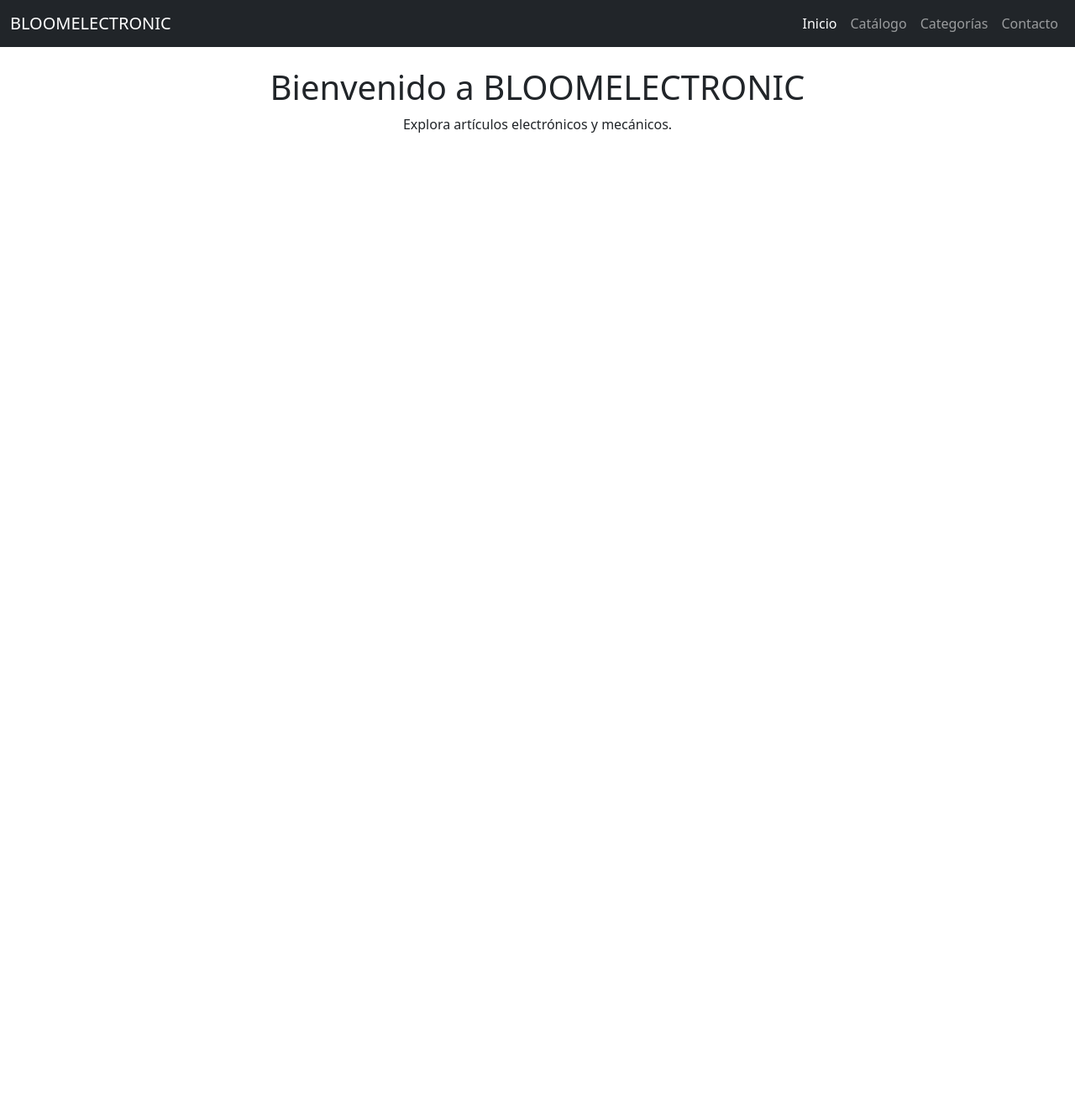
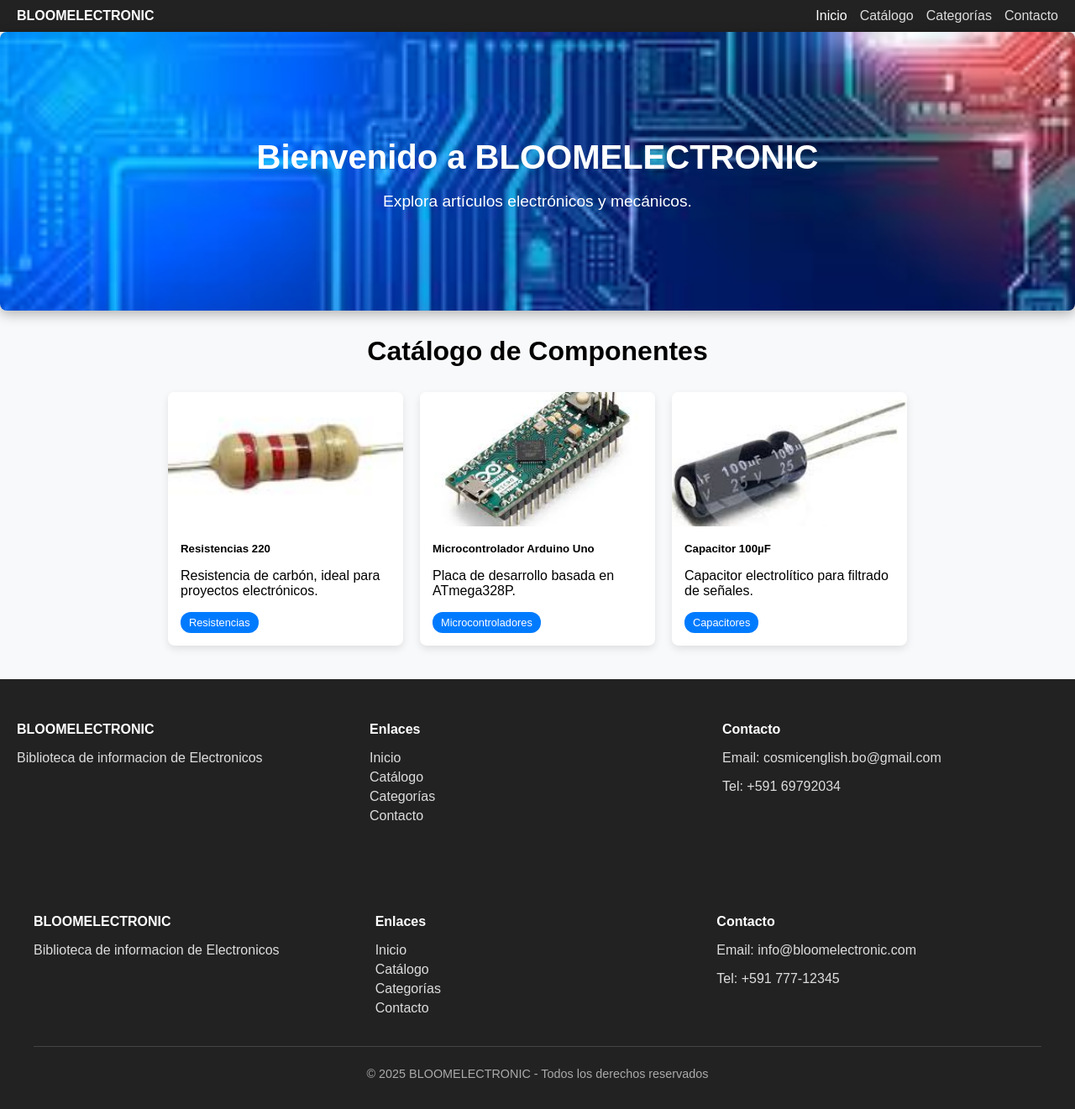
Before and after one commit to JorgeAngelCoresAndrade/mi-portafolio, a plain HTML site: page inicio.html in a window 1280 px wide. Shown: the whole page at 84% size. Before the commit the page ends 800 px from the top, so only its background shows below. Drawn offline with nearby package versions, Linux system fonts and the light colour scheme.

Commit message:
cambios hechos anteriormente en css

```diff
--- /dev/null
+++ b/css/estilo.css
@@ -0,0 +1,200 @@
+
+body {
+  margin: 0;
+  font-family: Arial, sans-serif;
+  background-color: #f8f9fa;
+}
+
+.navbar {
+  display: flex;
+  justify-content: space-between;
+  align-items: center;
+  background: #222;
+  padding: 10px 20px;
+}
+
+.navbar-brand {
+  color: #fff;
+  font-weight: bold;
+}
+
+.navbar-menu {
+  list-style: none;
+  display: flex;
+  gap: 15px;
+  margin: 0;
+  padding: 0;
+}
+
+.navbar-menu li a {
+  color: #ddd;
+  text-decoration: none;
+  transition: color 0.3s;
+}
+
+.navbar-menu li a:hover,
+.navbar-menu li a.active {
+  color: #fff;
+}
+
+.hamburger {
+  display: none;
+  font-size: 24px;
+  background: none;
+  border: none;
+  color: #fff;
+  cursor: pointer;
+}
+
+@media (max-width: 768px) {
+  .navbar-menu {
+    display: none;
+    flex-direction: column;
+    background: #333;
+    position: absolute;
+    top: 60px;
+    right: 0;
+    width: 200px;
+    padding: 10px;
+  }
+
+  .navbar-menu.show {
+    display: flex;
+  }
+
+  .hamburger {
+    display: block;
+  }
+}
+
+.container {
+  max-width: 1200px;
+  margin: 30px auto;
+  padding: 0 20px;
+}
+
+.title {
+  text-align: center;
+  margin-bottom: 30px;
+}
+
+.cards {
+  display: flex;
+  gap: 20px;
+  flex-wrap: wrap;
+  justify-content: center;
+}
+
+.card {
+  background: #fff;
+  border-radius: 8px;
+  overflow: hidden;
+  width: 280px;
+  box-shadow: 0 4px 10px rgba(0,0,0,0.1);
+  transition: transform 0.3s ease, box-shadow 0.3s ease;
+  cursor: pointer;
+}
+
+.card:hover {
+  transform: scale(1.05);
+  box-shadow: 0 8px 20px rgba(0,0,0,0.2);
+}
+
+.card img {
+  width: 100%;
+  height: 160px;
+  object-fit: cover;
+}
+
+.card-body {
+  padding: 15px;
+}
+
+.card-body h5 {
+  margin: 0 0 10px;
+}
+
+.badge {
+  display: inline-block;
+  background: #007bff;
+  color: #fff;
+  padding: 5px 10px;
+  border-radius: 12px;
+  font-size: 0.8rem;
+}
+
+
+
+
+
+.footer {
+  background: #222;
+  color: #ddd;
+  padding: 30px 20px 10px;
+  margin-top: 40px;
+}
+
+.footer-container {
+  display: flex;
+  flex-wrap: wrap;
+  justify-content: space-between;
+  gap: 20px;
+}
+
+.footer-section {
+  flex: 1;
+  min-width: 200px;
+}
+
+.footer-section h4 {
+  color: #fff;
+  margin-bottom: 10px;
+}
+
+.footer-section ul {
+  list-style: none;
+  padding: 0;
+}
+
+.footer-section ul li {
+  margin-bottom: 5px;
+}
+
+.footer-section ul li a {
+  color: #ddd;
+  text-decoration: none;
+  transition: color 0.3s;
+}
+
+.footer-section ul li a:hover {
+  color: #fff;
+}
+
+.footer-bottom {
+  text-align: center;
+  border-top: 1px solid #444;
+  margin-top: 20px;
+  padding-top: 10px;
+  font-size: 0.9rem;
+  color: #aaa;
+}
+
+
+.fondo {
+  background-image:url(../img/fondo.jpg);
+  background-size: cover;
+  color: #fff;
+  text-align: center;
+  padding: 100px 20px;
+  border-radius: 8px;
+  box-shadow: 0 4px 15px rgba(0,0,0,0.3);
+}
+
+.fondo h1 {
+  font-size: 2.5rem;
+  margin-bottom: 15px;
+}
+
+.fondo p {
+  font-size: 1.2rem;
+}
--- a/inicio.html
+++ b/inicio.html
@@ -2,44 +2,137 @@
 <html lang="es">
 <head>
   <meta charset="UTF-8">
-  <title>Componentes</title>
-  <link href="https://cdn.jsdelivr.net/npm/bootstrap@5.3.2/dist/css/bootstrap.min.css" rel="stylesheet">
+  <title>Catálogo de Componentes</title>
+  <link rel="stylesheet" href="css/estilo.css">
 </head>
 <body>
-<!--BARRA DE REDIRECIONAMIENTO-->
-<nav class="navbar navbar-expand-lg navbar-dark bg-dark">
-  <div class="container-fluid">
 
-    <a class="navbar-brand" href="#">BLOOMELECTRONIC</a>
+<nav class="navbar">
+  <div class="navbar-brand">BLOOMELECTRONIC</div>
 
-    <button class="navbar-toggler" type="button" data-bs-toggle="collapse" data-bs-target="#menuPrincipal">
-      <span class="navbar-toggler-icon"></span>
-    </button>
+  <button class="hamburger" id="hamburger">&#9776;</button>
 
-    <div class="collapse navbar-collapse" id="menuPrincipal">
-      <ul class="navbar-nav ms-auto">
-        <li class="nav-item">
-          <a class="nav-link active" href="inicio.html">Inicio</a>
-        </li>
-        <li class="nav-item">
-          <a class="nav-link" href="catalogo.html">Catálogo</a>
-        </li>
-        <li class="nav-item">
-          <a class="nav-link" href="componentes.html">Categorías</a>
-        </li>
-        <li class="nav-item">
-          <a class="nav-link" href="contacto.html">Contacto</a>
-        </li>
+  <ul class="navbar-menu">
+    <li><a href="inicio.html" class="active">Inicio</a></li>
+    <li><a href="catalogo.html">Catálogo</a></li>
+    <li><a href="componentes.html">Categorías</a></li>
+    <li><a href="contacto.html">Contacto</a></li>
+  </ul>
+</nav>
+
+<!--hacer codigo-->
+
+<div class="fondo">
+  <h1 >Bienvenido a BLOOMELECTRONIC</h1>
+  <p >Explora artículos electrónicos y mecánicos.</p>
+</div>
+
+
+
+
+
+
+
+
+
+
+
+
+
+
+
+<div class="container">
+  <h1 class="title">Catálogo de Componentes</h1>
+
+  <div class="cards">
+    <div class="card" onclick="window.location.href='detalle_resistencia.html'">
+      <img src="img/resistencia.jpg" alt="resistencia">
+      <div class="card-body">
+        <h5>Resistencias 220</h5>
+        <p>Resistencia de carbón, ideal para proyectos electrónicos.</p>
+        <span class="badge">Resistencias</span>
+      </div>
+    </div>
+
+    <div class="card" onclick="window.location.href='detalle_micro.html'">
+      <img src="img/microprocesador.jpg" alt="microcontrolador">
+      <div class="card-body">
+        <h5>Microcontrolador Arduino Uno</h5>
+        <p>Placa de desarrollo basada en ATmega328P.</p>
+        <span class="badge">Microcontroladores</span>
+      </div>
+    </div>
+
+    <div class="card" onclick="window.location.href='detalle_capacitor.html'">
+      <img src="img/capacitor.jpg" alt="capacitor">
+      <div class="card-body">
+        <h5>Capacitor 100µF</h5>
+        <p>Capacitor electrolítico para filtrado de señales.</p>
+        <span class="badge">Capacitores</span>
+      </div>
+    </div>
+  </div>
+</div>
+<footer class="footer">
+  <div class="footer-container">
+    <div class="footer-section">
+      <h4>BLOOMELECTRONIC</h4>
+      <p>Biblioteca de informacion de Electronicos</p>
+    </div>
+
+    <div class="footer-section">
+      <h4>Enlaces</h4>
+      <ul>
+        <li><a href="inicio.html">Inicio</a></li>
+        <li><a href="catalogo.html">Catálogo</a></li>
+        <li><a href="componentes.html">Categorías</a></li>
+        <li><a href="contacto.html">Contacto</a></li>
       </ul>
     </div>
+
+    <div class="footer-section">
+      <h4>Contacto</h4>
+      <p>Email: cosmicenglish.bo@gmail.com</p>
+      <p>Tel: +591 69792034</p>
+    </div>
   </div>
-</nav>
 
-<div class="container mt-4">
-  <h1 class="text-center">Bienvenido a BLOOMELECTRONIC</h1>
-  <p class="text-center">Explora artículos electrónicos y mecánicos.</p>
-</div>
 
-<script src="https://cdn.jsdelivr.net/npm/bootstrap@5.3.2/dist/js/bootstrap.bundle.min.js"></script>
+
+
+
+
+<footer class="footer">
+  <div class="footer-container">
+    <div class="footer-section">
+      <h4>BLOOMELECTRONIC</h4>
+      <p>Biblioteca de informacion de Electronicos</p>
+    </div>
+
+    <div class="footer-section">
+      <h4>Enlaces</h4>
+      <ul>
+        <li><a href="inicio.html">Inicio</a></li>
+        <li><a href="catalogo.html">Catálogo</a></li>
+        <li><a href="componentes.html">Categorías</a></li>
+        <li><a href="contacto.html">Contacto</a></li>
+      </ul>
+    </div>
+
+    <div class="footer-section">
+      <h4>Contacto</h4>
+      <p>Email: info@bloomelectronic.com</p>
+      <p>Tel: +591 777-12345</p>
+    </div>
+  </div>
+
+  <div class="footer-bottom">
+    <p>&copy; 2025 BLOOMELECTRONIC - Todos los derechos reservados</p>
+  </div>
+</footer>
+
+
+<script src="js/script.js"></script>
+
 </body>
 </html>
```
Also changed, not shown: catalogo.html (+69 -32 lines), componentes.html (+51 -32 lines), contacto.html (+49 -28 lines), js/script.js (deleted, +0 -43 lines), img/GATO.png (added), img/bloomy.jpg (added), img/capacitor.jpg (added), img/fondo.jpg (added), img/microprocesador.jpg (added), img/resistencia.jpg (added).
